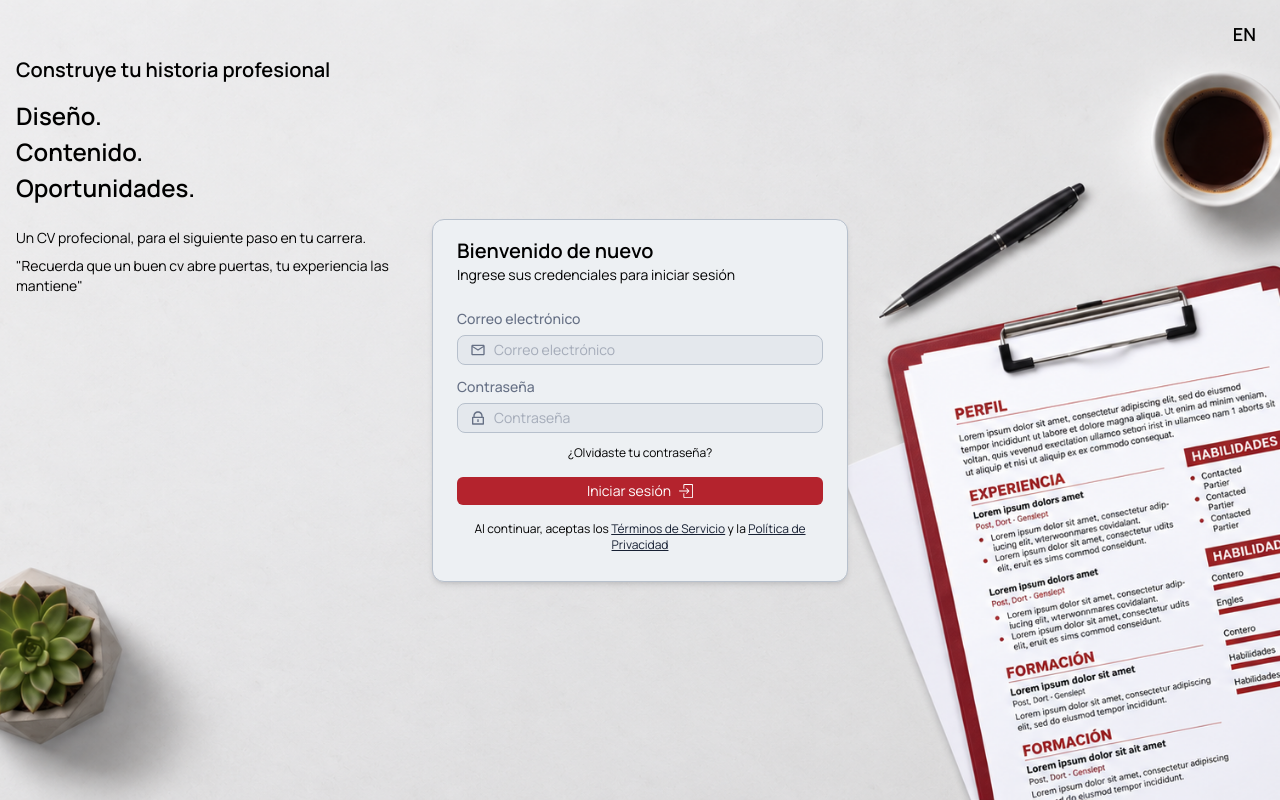
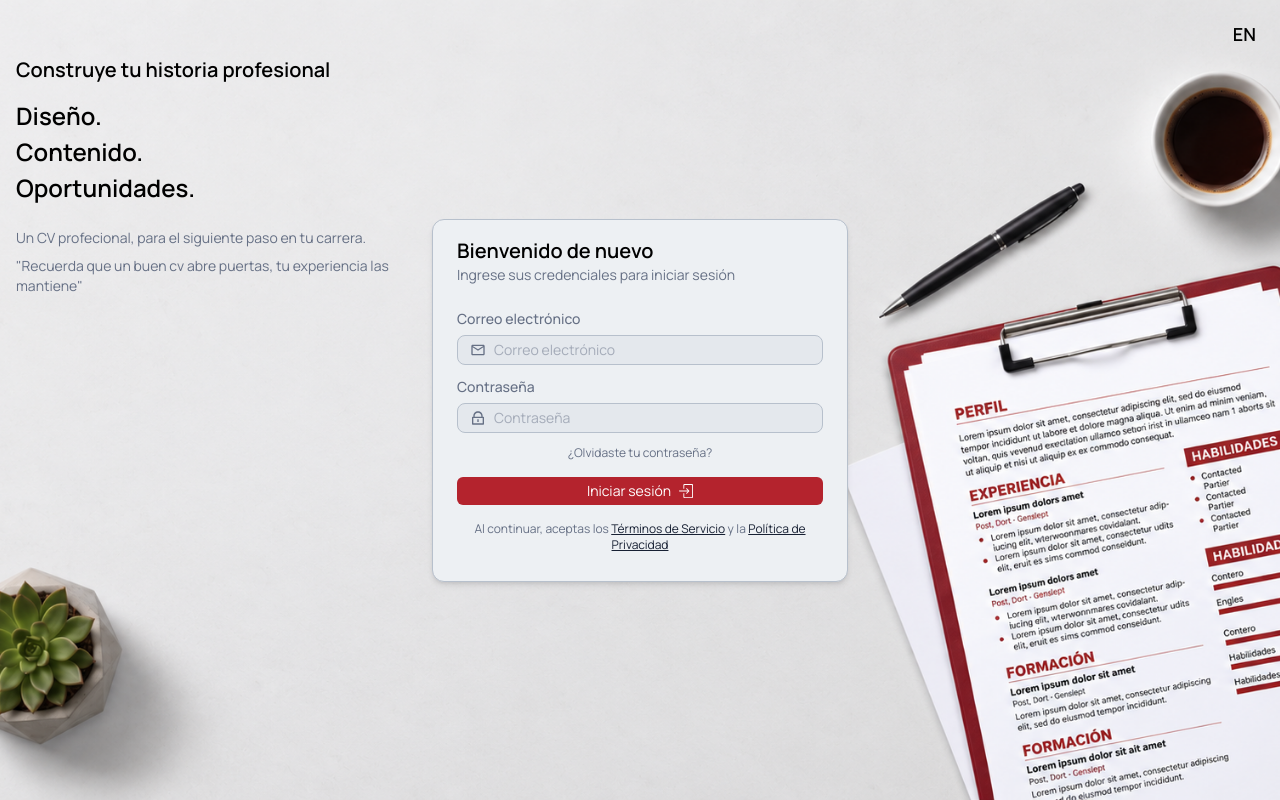
Before and after one commit to cr-gcc/career-stack, a React (Vite) app: page /login in a window 1280 px wide. Built offline with nearby package versions, Linux system fonts and the light colour scheme.

Commit message:
Ajustes de estilo en componentes

```diff
--- a/src/domains/auth/components/BasicInfoLogin.tsx
+++ b/src/domains/auth/components/BasicInfoLogin.tsx
@@ -8,8 +8,8 @@ export function BasicInfoLogin() {
             <h4 className="mb-1 h4">{t('auth.info.item1')}</h4>
             <h4 className="mb-1 h4">{t('auth.info.item2')}</h4>
             <h4 className="mb-6 h4">{t('auth.info.item3')}</h4>
-            <p className="mb-2 text-sm text-text-secondary">{t('auth.info.subtitle1')}</p>
-            <p className="text-sm text-text-secondary">{t('auth.info.subtitle2')}</p>
+            <p className="mb-2 text-sm text-ts">{t('auth.info.subtitle1')}</p>
+            <p className="text-sm text-ts">{t('auth.info.subtitle2')}</p>
         </div>
     )
 }
--- a/src/domains/auth/components/LoginForm.tsx
+++ b/src/domains/auth/components/LoginForm.tsx
@@ -15,7 +15,7 @@ export function LoginForm() {
                     <h5 className="h5">
                         {t('auth.login.title')}
                     </h5>
-                    <p className="text-sm text-text-secondary">
+                    <p className="text-sm text-ts">
                         {t('auth.login.subtitle')}
                     </p>
                 </div>
@@ -38,7 +38,7 @@ export function LoginForm() {
                     />
                 </div>
                 <div className="flex justify-center mb-4">
-                    <a href="#" className="text-xs text-text-secondary hover:text-emphasis transition-colors">
+                    <a href="#" className="text-xs text-ts hover:text-emphasis transition-colors">
                         {t('auth.login.forgotPassword')}
                     </a>
                 </div>
@@ -51,7 +51,7 @@ export function LoginForm() {
                     />
                 </div>
                 <div className="mb-4 text-center">
-                    <p className="text-xs text-text-secondary">
+                    <p className="text-xs text-ts">
                         {t('auth.login.initTerms')} <a href="#" className="text-emphasis underline hover:text-primary transition-colors">{t('auth.login.termsAndConditions')}</a> {t('auth.login.and')} <a href="#" className="text-emphasis underline hover:text-primary transition-colors">{t('auth.login.privacyPolicy')}</a>
                     </p>
                 </div>
```
